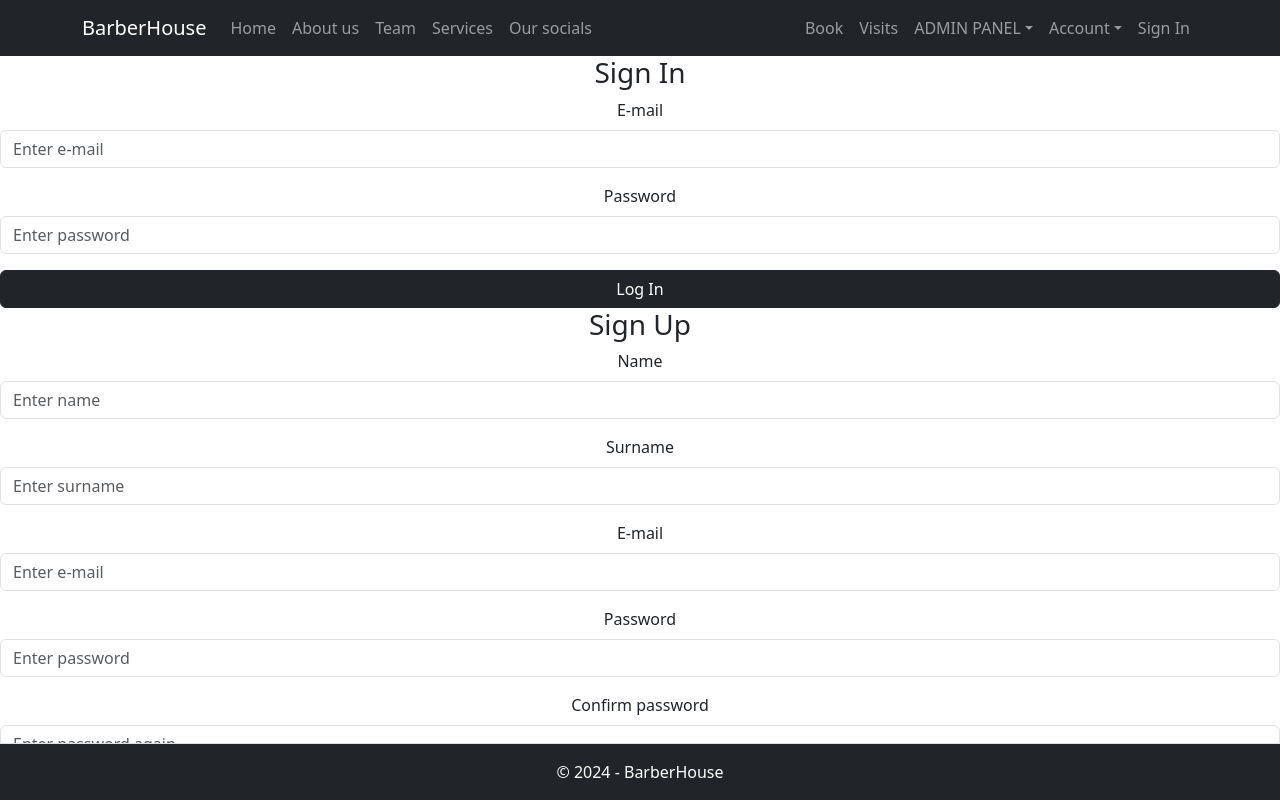
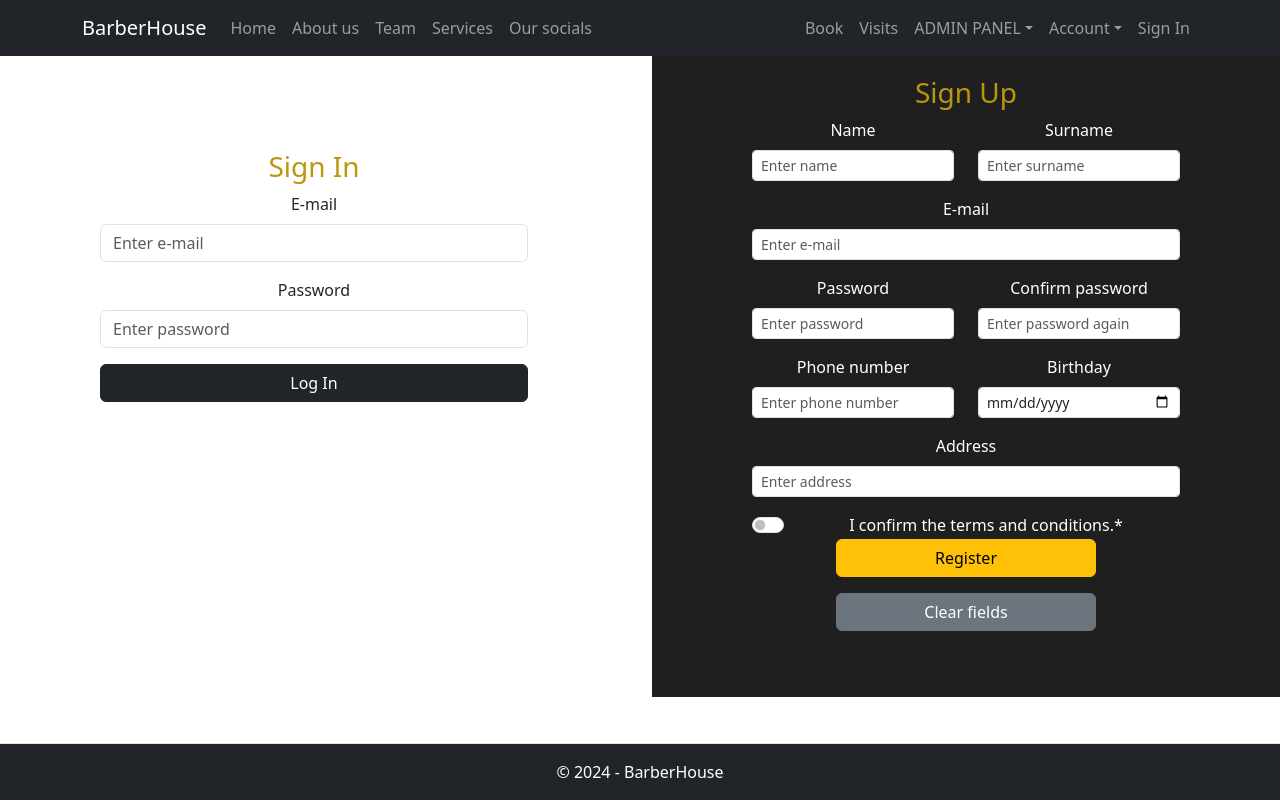
Before and after one commit to karoldziadkowiec/BarberHouse, a React (Create React App) app in the folder reactapp/: page /login in a window 1280 px wide. Shown: the top 800 px of the page. Built offline with nearby package versions, Linux system fonts and the light colour scheme.

Commit message:
Login page: controls init

```diff
--- a/reactapp/src/components/Login.js
+++ b/reactapp/src/components/Login.js
@@ -1,12 +1,14 @@
 import React from 'react';
-import { Form, Button } from 'react-bootstrap';
+import { Form, Button, Col, Row } from 'react-bootstrap';
 import '../App.css';
 import '../styles/Login.css';
 
 const Login = () => {
-
   return (
     <div className="App">
+      <div className="row">
+        <div className="col-md-6 left-side">
+          <div className="left-container">
             <Form>
               <h3>Sign In</h3>
               <Form.Group className="mb-3">
@@ -21,47 +23,63 @@ const Login = () => {
                 <Button variant="dark" type="submit">Log In</Button>
               </div>
             </Form>
-
+          </div>
+        </div>
+        <div className="col-md-6 right-side">
+          <div className="right-container">
             <Form>
               <h3>Sign Up</h3>
+              <Row>
+                <Form.Group as={Col} className="mb-3">
+                  <Form.Label className="white-label">Name</Form.Label>
+                  <Form.Control size="sm" type="text" placeholder="Enter name" />
+                </Form.Group>
+                <Form.Group as={Col} className="mb-3">
+                  <Form.Label className="white-label">Surname</Form.Label>
+                  <Form.Control size="sm" type="text" placeholder="Enter surname" />
+                </Form.Group>
+              </Row>
               <Form.Group className="mb-3">
-          <Form.Label>Name</Form.Label>
-          <Form.Control type="text" placeholder="Enter name" />
+                <Form.Label className="white-label">E-mail</Form.Label>
+                <Form.Control size="sm" type="email" placeholder="Enter e-mail" />
               </Form.Group>
+              <Row>
+                <Form.Group as={Col} className="mb-3">
+                  <Form.Label className="white-label">Password</Form.Label>
+                  <Form.Control size="sm" type="password" placeholder="Enter password" />
+                </Form.Group>
+                <Form.Group as={Col} className="mb-3">
+                  <Form.Label className="white-label">Confirm password</Form.Label>
+                  <Form.Control size="sm" type="password" placeholder="Enter password again" />
+                </Form.Group>
+              </Row>
+              <Row>
+                <Form.Group as={Col} className="mb-3">
+                  <Form.Label className="white-label">Phone number</Form.Label>
+                  <Form.Control size="sm" type="tel" placeholder="Enter phone number" />
+                </Form.Group>
+                <Form.Group as={Col} className="mb-3">
+                  <Form.Label className="white-label">Birthday</Form.Label>
+                  <Form.Control size="sm" type="date" />
+                </Form.Group>
+              </Row>
               <Form.Group className="mb-3">
-          <Form.Label>Surname</Form.Label>
-          <Form.Control type="text" placeholder="Enter surname" />
+                <Form.Label className="white-label">Address</Form.Label>
+                <Form.Control size="sm" type="text" placeholder="Enter address" />
               </Form.Group>
-        <Form.Group className="mb-3">
-          <Form.Label>E-mail</Form.Label>
-          <Form.Control type="email" placeholder="Enter e-mail" />
+              <Form.Check className="white-label" type="switch" id="custom-switch" label="I confirm the terms and conditions.*" />
+              <Row>
+                <Form.Group as={Col} className="mb-3">
+                  <Button variant="warning" type="submit" className="long-button">Register</Button>
                 </Form.Group>
-        <Form.Group className="mb-3">
-          <Form.Label>Password</Form.Label>
-          <Form.Control type="password" placeholder="Enter password" />
+                <Form.Group as={Col} className="mb-3">
+                  <Button variant="secondary" type="reset" className="long-button">Clear fields</Button>
                 </Form.Group>
-        <Form.Group className="mb-3">
-          <Form.Label>Confirm password</Form.Label>
-          <Form.Control type="password" placeholder="Enter password again" />
-        </Form.Group>
-        <Form.Group className="mb-3">
-          <Form.Label>Phone number</Form.Label>
-          <Form.Control type="tel" placeholder="Enter phone number" />
-        </Form.Group>
-        <Form.Group className="mb-3">
-          <Form.Label>Address</Form.Label>
-          <Form.Control type="text" placeholder="Enter address" />
-        </Form.Group>
-        <Form.Group className="mb-3">
-          <Form.Label>Birthday</Form.Label>
-          <Form.Control type="date" />
-        </Form.Group>
-        <Form.Check type="switch" id="custom-switch" label="I confirm the terms and conditions.*" />
-        <div className="d-grid">
-          <Button variant="warning" type="submit">Register</Button>
-          <Button variant="secondary" type="reset">Clear fields</Button>
+              </Row>
+            </Form>
           </div>
-      </Form>
+        </div>
+      </div>
     </div>
   );
 }
--- a/reactapp/src/styles/Login.css
+++ b/reactapp/src/styles/Login.css
@@ -0,0 +1,26 @@
+.left-container {
+    padding-top: 15%;
+    padding-left: 100px;
+    padding-right: 100px;
+    padding-bottom: 30px;
+}
+
+.right-container {
+    background-color: rgb(32, 31, 31);
+    padding-top: 20px;
+    padding-left: 100px;
+    padding-right: 100px;
+    padding-bottom: 50px;
+}
+
+.white-label {
+    color: white;
+}
+
+.long-button {
+    width: 260px;
+}
+
+.left-container h3, .right-container h3 {
+    color: rgb(186, 151, 14);
+}
```
Lines whose indentation alone changed are shown as unchanged.
